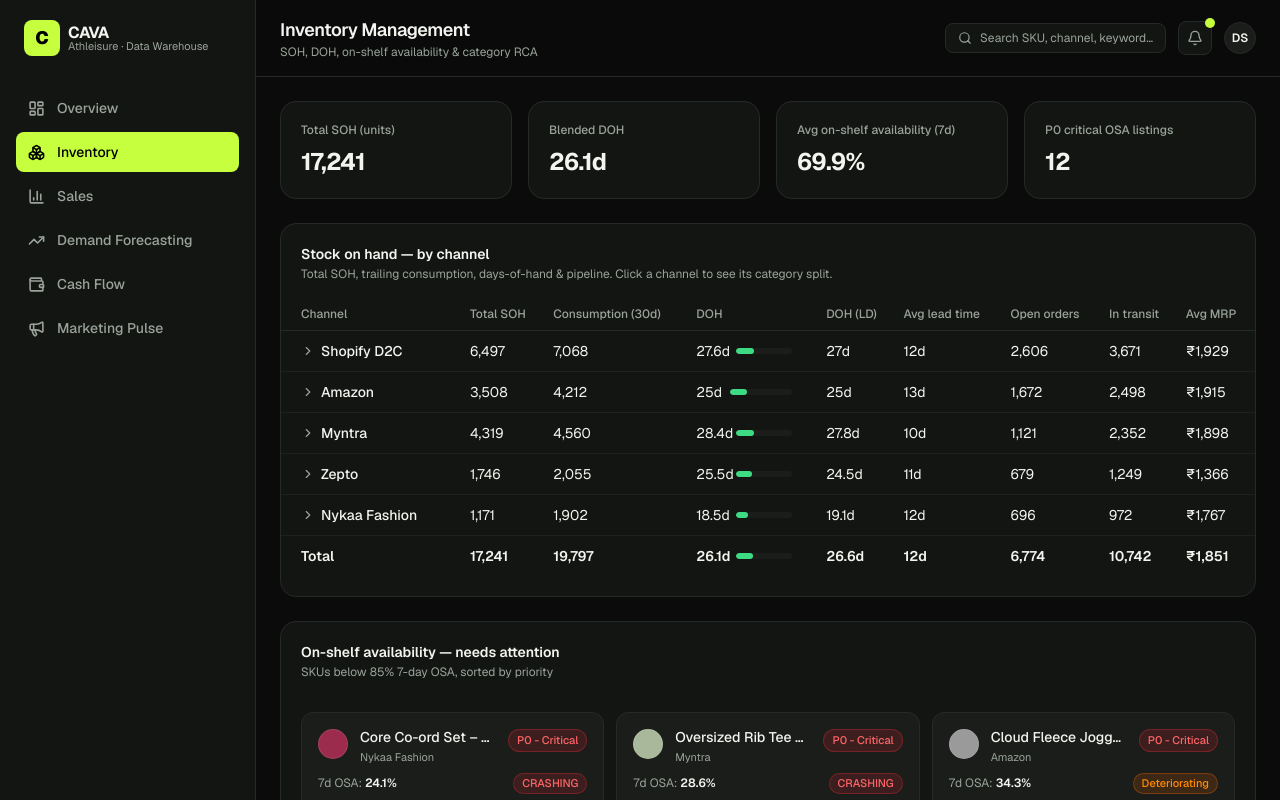
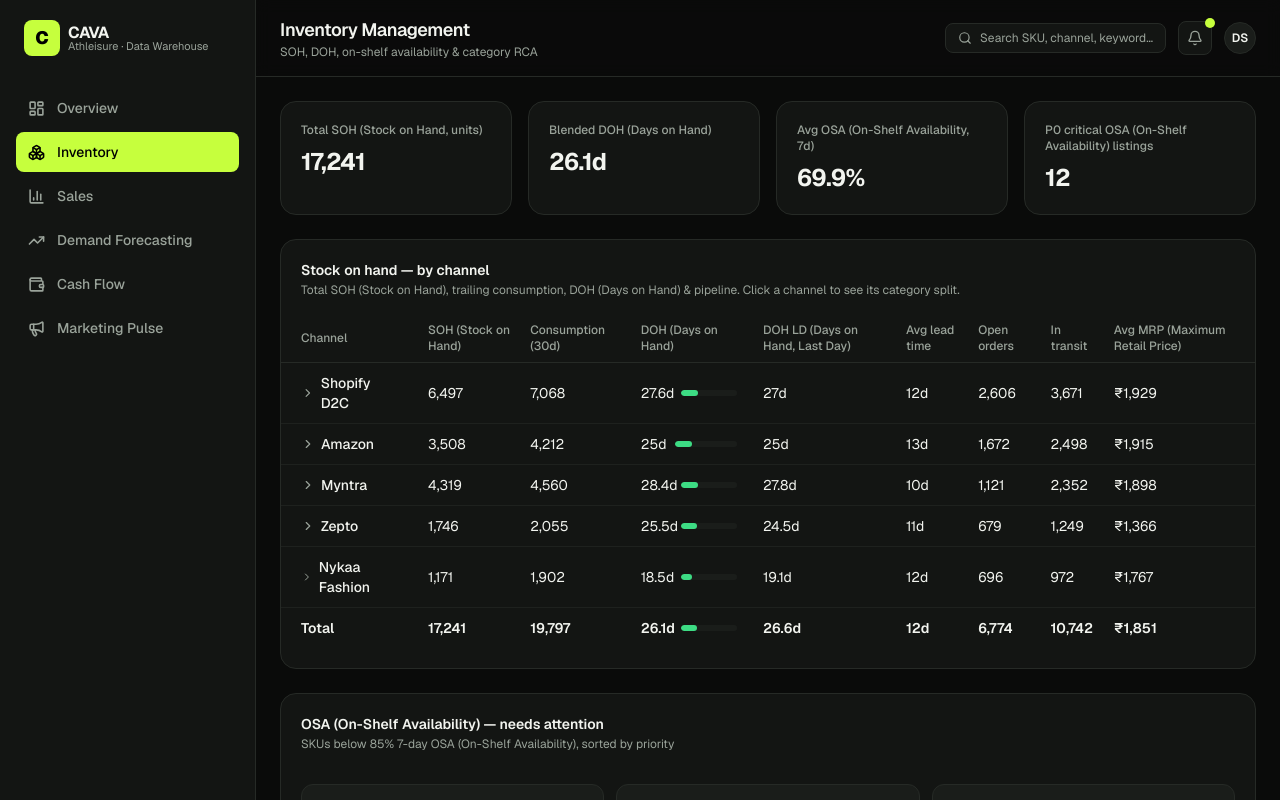
Before and after one commit to riddhimanghosh-ai/cava-datawarehouse, a Next.js app: page /inventory in a window 1280 px wide. Shown: the top 800 px of the page. Built offline with nearby package versions, Linux system fonts and the light colour scheme.

Commit message:
Spell out abbreviations inline (DOH, SOH, OSA, MS, SOV, RTO, etc.)
Every acronym label across Inventory, Sales, Marketing, and Forecasting
now carries its full form in brackets on first use so the dashboard
reads without a glossary.

```diff
--- a/src/app/forecasting/page.tsx
+++ b/src/app/forecasting/page.tsx
@@ -13,7 +13,7 @@ export default function ForecastingPage() {
   return (
     <div className="space-y-6">
       <div className="grid grid-cols-1 sm:grid-cols-2 lg:grid-cols-4 gap-4">
-        <StatCard label="8-week forecast accuracy (MAPE-based)" value={`${accuracy}%`} tone={accuracy >= 85 ? "ok" : "danger"} />
+        <StatCard label="8-week forecast accuracy (MAPE — Mean Absolute % Error)" value={`${accuracy}%`} tone={accuracy >= 85 ? "ok" : "danger"} />
         <StatCard label="SKUs surging" value={`${surging}`} tone="ok" />
         <StatCard label="SKUs cooling" value={`${cooling}`} tone="danger" />
         <StatCard label="Next 4-week unit demand (all SKUs)" value={formatNumber(SKU_FORECASTS.reduce((s, r) => s + r.next4WeekDemand, 0))} />
--- a/src/app/inventory/page.tsx
+++ b/src/app/inventory/page.tsx
@@ -43,27 +43,27 @@ export default function InventoryPage() {
   return (
     <div className="space-y-6">
       <div className="grid grid-cols-1 sm:grid-cols-2 lg:grid-cols-4 gap-4">
-        <StatCard label="Total SOH (units)" value={formatNumber(total.totalSoh)} />
-        <StatCard label="Blended DOH" value={`${total.doh}d`} tone={dohTone(total.doh) === "ok" ? "ok" : "danger"} />
-        <StatCard label="Avg on-shelf availability (7d)" value={`${osaSum.avgOsa}%`} tone={osaSum.avgOsa >= 80 ? "ok" : "danger"} />
-        <StatCard label="P0 critical OSA listings" value={`${osaSum.p0}`} tone="danger" />
+        <StatCard label="Total SOH (Stock on Hand, units)" value={formatNumber(total.totalSoh)} />
+        <StatCard label="Blended DOH (Days on Hand)" value={`${total.doh}d`} tone={dohTone(total.doh) === "ok" ? "ok" : "danger"} />
+        <StatCard label="Avg OSA (On-Shelf Availability, 7d)" value={`${osaSum.avgOsa}%`} tone={osaSum.avgOsa >= 80 ? "ok" : "danger"} />
+        <StatCard label="P0 critical OSA (On-Shelf Availability) listings" value={`${osaSum.p0}`} tone="danger" />
       </div>
 
       <Card>
-        <CardHeader title="Stock on hand — by channel" subtitle="Total SOH, trailing consumption, days-of-hand & pipeline. Click a channel to see its category split." />
+        <CardHeader title="Stock on hand — by channel" subtitle="Total SOH (Stock on Hand), trailing consumption, DOH (Days on Hand) & pipeline. Click a channel to see its category split." />
         <div className="overflow-x-auto -mx-5">
           <table className="w-full text-sm min-w-[880px]">
             <thead>
               <tr className="text-left text-[var(--muted)] text-xs border-b border-[var(--border)]">
                 <th className="py-2 px-5 font-medium">Channel</th>
-                <th className="py-2 px-2 font-medium">Total SOH</th>
+                <th className="py-2 px-2 font-medium">SOH (Stock on Hand)</th>
                 <th className="py-2 px-2 font-medium">Consumption (30d)</th>
-                <th className="py-2 px-2 font-medium">DOH</th>
-                <th className="py-2 px-2 font-medium">DOH (LD)</th>
+                <th className="py-2 px-2 font-medium">DOH (Days on Hand)</th>
+                <th className="py-2 px-2 font-medium">DOH LD (Days on Hand, Last Day)</th>
                 <th className="py-2 px-2 font-medium">Avg lead time</th>
                 <th className="py-2 px-2 font-medium">Open orders</th>
                 <th className="py-2 px-2 font-medium">In transit</th>
-                <th className="py-2 px-2 font-medium">Avg MRP</th>
+                <th className="py-2 px-2 font-medium">Avg MRP (Maximum Retail Price)</th>
               </tr>
             </thead>
             <tbody>
@@ -78,7 +78,7 @@ export default function InventoryPage() {
 
       <Card>
         <div className="flex items-center justify-between mb-4">
-          <CardHeader title="On-shelf availability — needs attention" subtitle="SKUs below 85% 7-day OSA, sorted by priority" />
+          <CardHeader title="OSA (On-Shelf Availability) — needs attention" subtitle="SKUs below 85% 7-day OSA (On-Shelf Availability), sorted by priority" />
         </div>
         <div className="grid grid-cols-1 md:grid-cols-2 xl:grid-cols-3 gap-3">
           {OSA.filter((r) => r.priority !== "Healthy")
@@ -97,7 +97,7 @@ export default function InventoryPage() {
                     <Badge tone={r.priority}>{r.priority}</Badge>
                   </div>
                   <div className="flex items-center justify-between text-xs text-[var(--muted)] mb-1">
-                    <span>7d OSA: <span className="text-[var(--foreground)] font-semibold">{r.last7DayOsa}%</span></span>
+                    <span>7d OSA (On-Shelf Availability): <span className="text-[var(--foreground)] font-semibold">{r.last7DayOsa}%</span></span>
                     <Badge tone={r.trend}>{r.trend}</Badge>
                   </div>
                   <ResponsiveContainer width="100%" height={30}>
@@ -202,7 +202,7 @@ function CategoryRcaCard() {
   return (
     <Card>
       <div className="flex flex-wrap items-center justify-between gap-3 mb-4">
-        <CardHeader title="Category RCA" subtitle="Market share, on-shelf availability & share of voice by category" />
+        <CardHeader title="Category RCA (Root Cause Analysis)" subtitle="MS (Market Share) · OSA (On-Shelf Availability) · SOV (Share of Voice) by category" />
         <Pills options={months.map((m) => ({ value: m, label: m }))} value={month} onChange={setMonth} />
       </div>
       <div className="overflow-x-auto -mx-5">
--- a/src/app/marketing/page.tsx
+++ b/src/app/marketing/page.tsx
@@ -16,7 +16,7 @@ export default function MarketingPage() {
   return (
     <div className="space-y-6">
       <div className="grid grid-cols-1 sm:grid-cols-2 lg:grid-cols-4 gap-4">
-        <StatCard label="Blended ROAS (7 campaigns)" value={`${blendedRoas.toFixed(2)}x`} changePct={4.2} changeLabel="week over week" />
+        <StatCard label="Blended ROAS (Return on Ad Spend) — 7 campaigns" value={`${blendedRoas.toFixed(2)}x`} changePct={4.2} changeLabel="week over week" />
         <StatCard label="Ad spend (30d)" value={formatINR(totalSpend, true)} />
         <StatCard label="Viral / trending reels" value={`${viralReels}`} tone="ok" />
         <StatCard label="Deals decaying or dead" value={`${deadDeals}`} tone="danger" />
@@ -68,7 +68,7 @@ export default function MarketingPage() {
         </Card>
 
         <Card>
-          <CardHeader title="Ad campaign performance" subtitle="ROAS trend & recommended action" />
+          <CardHeader title="Ad campaign performance" subtitle="ROAS (Return on Ad Spend) trend & recommended action" />
           <div className="space-y-3">
             {AD_CAMPAIGNS.map((a) => (
               <div key={a.name} className="flex items-start gap-3 rounded-lg bg-[var(--surface-2)] px-3 py-3">
@@ -79,7 +79,7 @@ export default function MarketingPage() {
                     <Badge tone={a.status}>{a.status}</Badge>
                   </div>
                   <div className="text-[11px] text-[var(--muted)]">
-                    {a.platform} · {a.roas.toFixed(2)}x ROAS ({formatPct(a.roasChangePct)}) · CTR {a.ctr}% · spend {formatINR(a.spend, true)}
+                    {a.platform} · {a.roas.toFixed(2)}x ROAS (Return on Ad Spend) ({formatPct(a.roasChangePct)}) · CTR (Click-Through Rate) {a.ctr}% · spend {formatINR(a.spend, true)}
                   </div>
                 </div>
               </div>
--- a/src/app/sales/page.tsx
+++ b/src/app/sales/page.tsx
@@ -41,7 +41,7 @@ export default function SalesPage() {
           tone={ps.gapLakh > 15 ? "danger" : "ok"}
           changePct={undefined}
         />
-        <StatCard label="MTD net achieved (all channels)" value={`${totals.pctAchieved}%`} tone={totals.pctAchieved >= 90 ? "ok" : "danger"} />
+        <StatCard label="MTD (Month to Date) net achieved" value={`${totals.pctAchieved}%`} tone={totals.pctAchieved >= 90 ? "ok" : "danger"} />
       </div>
 
       <Card>
@@ -69,22 +69,22 @@ export default function SalesPage() {
       </Card>
 
       <Card>
-        <CardHeader title="Daily Sales Report — channel tracking" subtitle="Month-to-date performance vs. plan, forecast, last month & last year" />
+        <CardHeader title="Daily Sales Report — channel tracking" subtitle="MTD (Month to Date) performance vs. plan, forecast, LM (Last Month) & LY (Last Year)" />
         <div className="overflow-x-auto -mx-5">
           <table className="w-full text-sm min-w-[1000px]">
             <thead>
               <tr className="text-left text-[var(--muted)] text-xs border-b border-[var(--border)]">
                 <th className="py-2 px-5 font-medium">Channel group</th>
-                <th className="py-2 px-2 font-medium">B Plan</th>
-                <th className="py-2 px-2 font-medium">D Plan</th>
-                <th className="py-2 px-2 font-medium">MTD Gross</th>
-                <th className="py-2 px-2 font-medium">RTO</th>
+                <th className="py-2 px-2 font-medium">B Plan (Budget Plan)</th>
+                <th className="py-2 px-2 font-medium">D Plan (Demand Plan)</th>
+                <th className="py-2 px-2 font-medium">MTD (Month to Date) Gross</th>
+                <th className="py-2 px-2 font-medium">RTO (Return to Origin)</th>
                 <th className="py-2 px-2 font-medium">Cancelled</th>
-                <th className="py-2 px-2 font-medium">MTD Net</th>
+                <th className="py-2 px-2 font-medium">MTD (Month to Date) Net</th>
                 <th className="py-2 px-2 font-medium">% Achieved</th>
                 <th className="py-2 px-2 font-medium">Forecast</th>
-                <th className="py-2 px-2 font-medium">F vs LM</th>
-                <th className="py-2 px-2 font-medium">F vs LY</th>
+                <th className="py-2 px-2 font-medium">F GOLM (Forecast Growth over Last Month)</th>
+                <th className="py-2 px-2 font-medium">F GOLY (Forecast Growth over Last Year)</th>
               </tr>
             </thead>
             <tbody>
```
